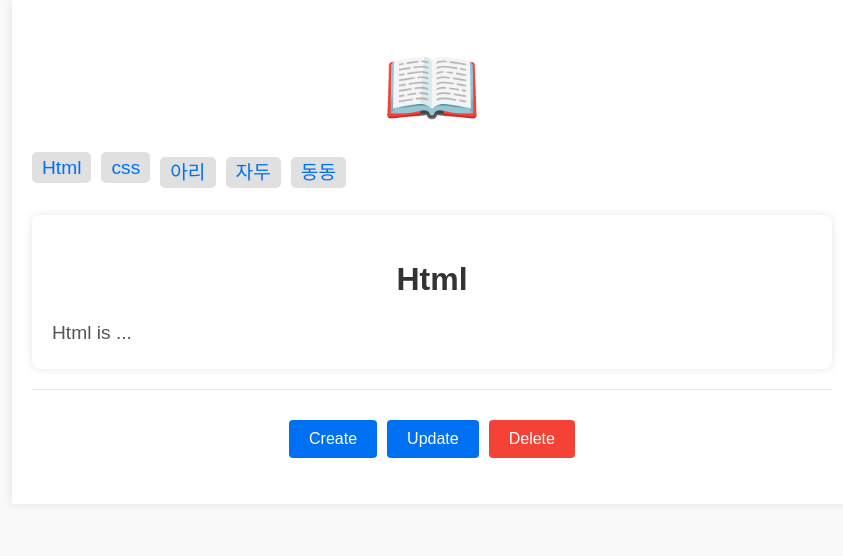
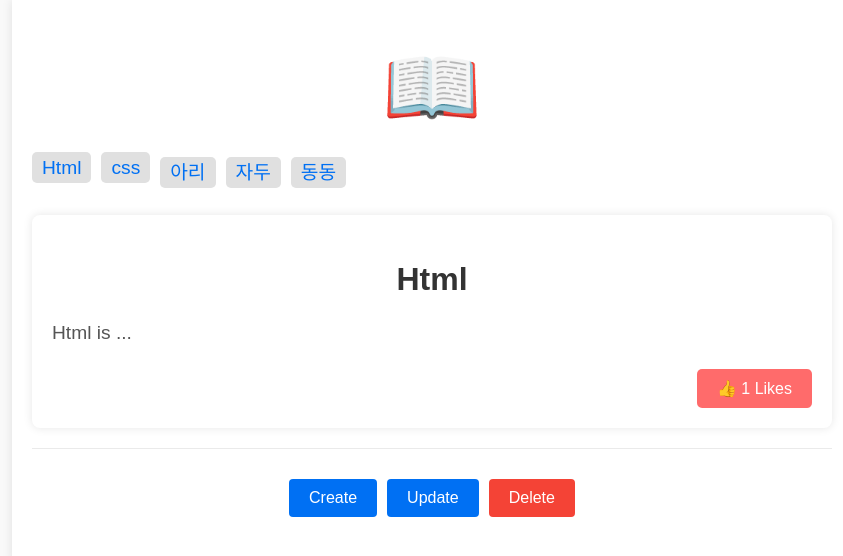
Before and after one commit to yousincha/nextapp, a Next.js app: page /read/1 in a window 1280 px wide. Shown: the top 556 px of the page, without its empty margins (208-1051 px from the left). Built offline with nearby package versions, Linux system fonts and the light colour scheme; data requests are answered from the project's data file.

Commit message:
20240812-1 (read에 likes추가)

```diff
--- a/db.json
+++ b/db.json
@@ -3,44 +3,52 @@
     {
       "id": 1,
       "title": "Html",
-      "body": "Html is ..."
+      "body": "Html is ...",
+      "likes": 1
     },
     {
       "id": 2,
       "title": "css",
-      "body": "css is ..."
+      "body": "css is ...",
+      "likes": 0
     },
     {
       "title": "아리",
       "body": "<p><strong>만나서 </strong><u>반가워요!!!<span class=\"ql-cursor\">﻿</span></u></p>",
-      "id": 9
+      "id": 9,
+      "likes": 0
     },
     {
       "title": "자두",
       "body": "<p>안녕 자두야!</p>",
-      "id": 10
+      "id": 10,
+      "likes": 0
     },
     {
       "title": "동동",
       "body": "<ul><li>동동주</li><li>샴페인</li><li>막걸리</li></ul>",
-      "id": 11
+      "id": 11,
+      "likes": 3
     }
   ],
   "posts": [
     {
       "id": 1,
       "title": "json-server",
-      "author": "typicode"
+      "author": "typicode",
+      "likes": 0
     }
   ],
   "comments": [
     {
       "id": 1,
       "body": "some comment",
-      "postId": 1
+      "postId": 1,
+      "likes": 0
     }
   ],
   "profile": {
-    "name": "typicode"
+    "name": "typicode",
+    "likes": 0
   }
 }
--- a/src/app/layout.js
+++ b/src/app/layout.js
@@ -26,7 +26,7 @@ export default async function RootLayout({ children }) {
             <ol>
               {topics.map((topic) => (
                 <li key={topic.id}>
-                  <Link href={`/read/${topic.id}`}>{topic.title}</Link>
+                  <Link href={`/read/${topic.id}`}>{topic.title}</Link>{" "}
                 </li>
               ))}
             </ol>
--- a/src/app/read/[id]/Read.module.css
+++ b/src/app/read/[id]/Read.module.css
@@ -1,5 +1,3 @@
-/* Read.module.css */
-
 .container {
   max-width: 800px;
   margin: 0 auto;
@@ -21,3 +19,30 @@
   color: #555;
   line-height: 1.6;
 }
+
+.likeContainer {
+  margin-top: 20px;
+  display: flex;
+  align-items: center;
+  justify-content: flex-end; /* Aligns the button to the right */
+}
+
+.likeButton {
+  background-color: #ff6b6b;
+  border: none;
+  color: white;
+  padding: 10px 20px;
+  font-size: 16px;
+  cursor: pointer;
+  border-radius: 5px;
+  transition: background-color 0.3s ease;
+}
+
+.likeButton:hover:not(:disabled) {
+  background-color: #ff4757;
+}
+
+.likeButton:disabled {
+  background-color: #ccc;
+  cursor: not-allowed;
+}
--- a/src/app/read/[id]/page.js
+++ b/src/app/read/[id]/page.js
@@ -1,13 +1,56 @@
+"use client";
+
+import { useState, useEffect } from "react";
 import styles from "./Read.module.css";
 
-export default async function Read(props) {
-  const resp = await fetch(
-    process.env.NEXT_PUBLIC_API_URL + `topics/${props.params.id}`,
-    {
-      cache: "no-store",
+export default function Read(props) {
+  const [topic, setTopic] = useState(null);
+  const [likes, setLikes] = useState(0);
+
+  useEffect(() => {
+    const fetchTopic = async () => {
+      try {
+        const resp = await fetch(
+          `${process.env.NEXT_PUBLIC_API_URL}topics/${props.params.id}`,
+          { cache: "no-store" }
+        );
+        if (!resp.ok) throw new Error("Network response was not ok");
+        const data = await resp.json();
+        setTopic(data);
+        setLikes(data.likes || 0);
+      } catch (error) {
+        console.error("Error fetching topic data:", error);
+      }
+    };
+
+    fetchTopic();
+  }, [props.params.id]);
+
+  const handleLike = async () => {
+    try {
+      // 좋아요 수를 클라이언트 측에서 증가
+      setLikes((prevLikes) => prevLikes + 1);
+
+      // 서버에 좋아요 수 업데이트 요청
+      const response = await fetch(
+        `${process.env.NEXT_PUBLIC_API_URL}topics/${props.params.id}`,
+        {
+          method: "PATCH",
+          headers: {
+            "Content-Type": "application/json",
+          },
+          body: JSON.stringify({ likes: likes + 1 }),
+        }
+      );
+      if (!response.ok) throw new Error("Network response was not ok");
+      const updatedTopic = await response.json();
+      setLikes(updatedTopic.likes);
+    } catch (error) {
+      console.error("Error updating likes:", error);
     }
-  );
-  const topic = await resp.json();
+  };
+
+  if (!topic) return <p>Loading...</p>;
 
   return (
     <div className={styles.container}>
@@ -16,6 +59,11 @@ export default async function Read(props) {
         className={styles.body}
         dangerouslySetInnerHTML={{ __html: topic.body }}
       />
+      <div className={styles.likeContainer}>
+        <button className={styles.likeButton} onClick={handleLike}>
+          👍 {likes} Likes
+        </button>
+      </div>
     </div>
   );
 }
```
Also changed, not shown: 1 other file (tests, documents, lock files or other folders).
